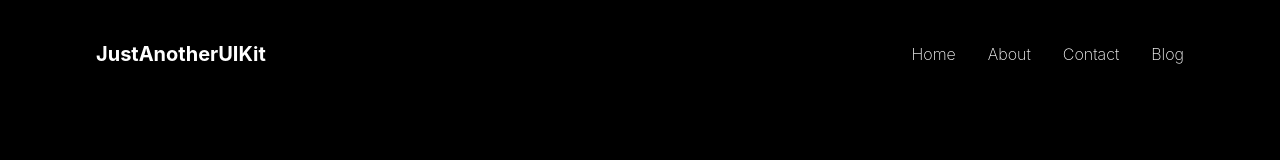
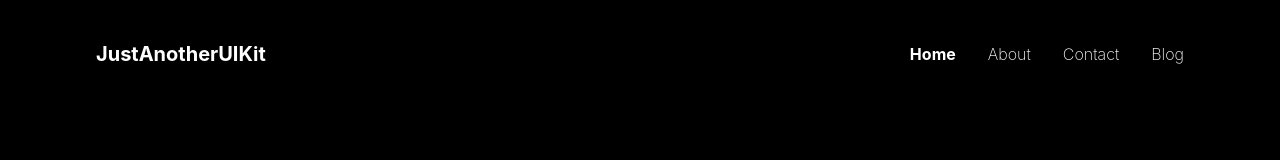
Before and after one commit to adewale-codes/DatAfrik, a React (Vite) app: page / in a window 1280 px wide. Shown: the top 160 px of the page. Built offline with nearby package versions, Linux system fonts and the light colour scheme.

Commit message:
made home link bold by default unyil other links are pressed

```diff
--- a/src/components/ScrollLink.tsx
+++ b/src/components/ScrollLink.tsx
@@ -1,4 +1,4 @@
-import React, { ReactNode } from "react";
+import React, { ReactNode, useState, useEffect } from "react";
 import { useNavigate, useLocation } from "react-router-dom";
 
 interface ScrollLinkProps {
@@ -10,6 +10,11 @@ interface ScrollLinkProps {
 const ScrollLink: React.FC<ScrollLinkProps> = ({ toRef, children, path }) => {
   const navigate = useNavigate();
   const location = useLocation();
+  const [isActive, setIsActive] = useState<boolean>(location.pathname === path);
+
+  useEffect(() => {
+    setIsActive(location.pathname === path);
+  }, [location.pathname, path]);
 
   const scrollToRef = (ref: React.RefObject<HTMLElement>) => {
     if (ref.current) {
@@ -18,14 +23,13 @@ const ScrollLink: React.FC<ScrollLinkProps> = ({ toRef, children, path }) => {
         behavior: "smooth",
       });
       navigate(path);
+      setIsActive(true);
     }
   };
 
-  const isCurrentPath = location.pathname === path;
-
   return (
     <button
-      className={`text-white ${isCurrentPath ? "font-bold" : "font-extralight"}`}
+      className={`text-white ${isActive || (path === "/home" && location.pathname === "/") ? "font-bold" : "font-extralight"}`}
       onClick={() => scrollToRef(toRef)}
     >
       {children}
```
